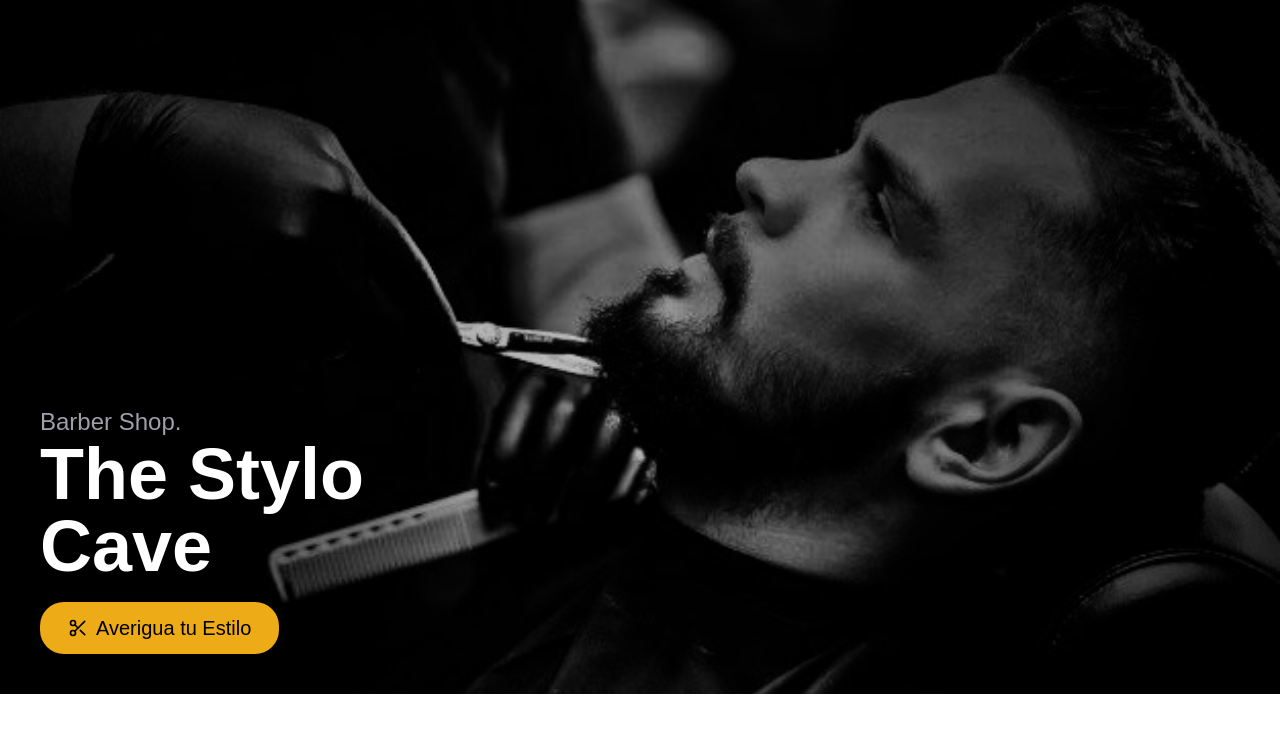
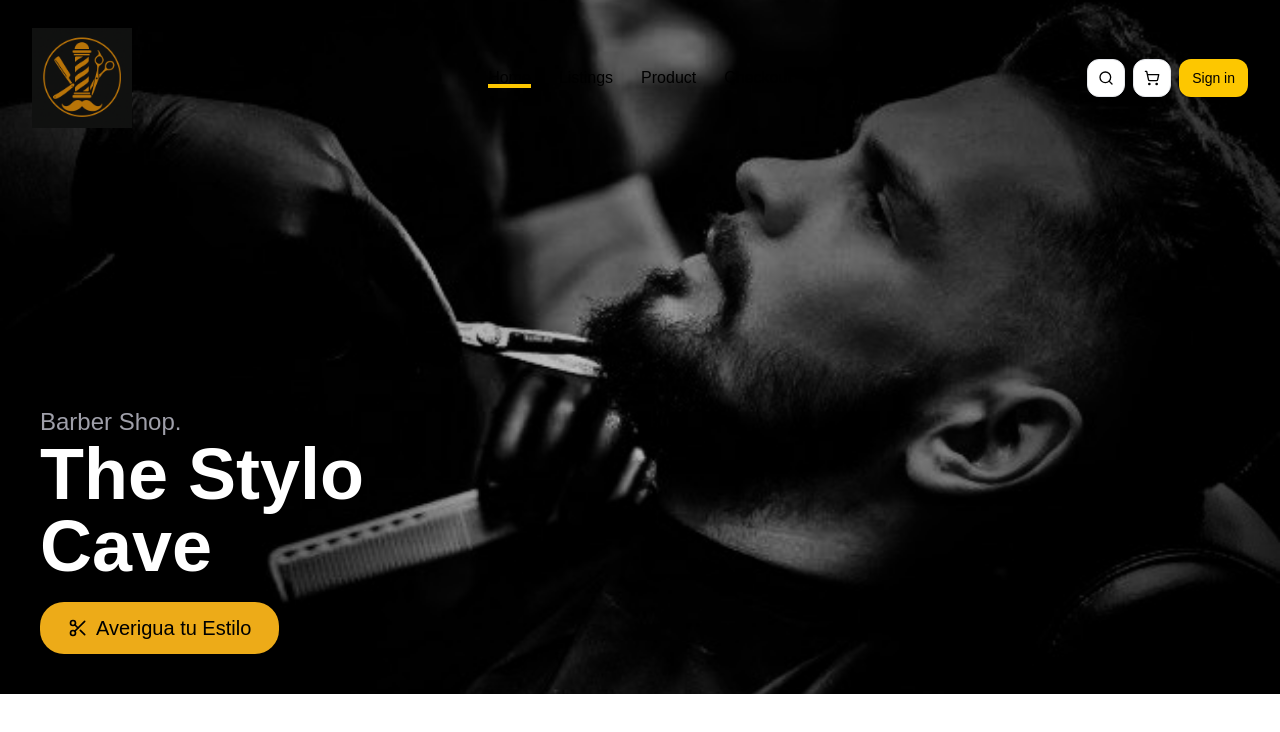
Before and after one commit to jareddelgado454/TheStyloCave, a Next.js app: page / in a window 1280 px wide. Shown: the top 732 px of the page. Built offline with nearby package versions, Linux system fonts and the light colour scheme; a web font is replaced by a local one.

Commit message:
last changes

```diff
--- a/src/app/page.tsx
+++ b/src/app/page.tsx
@@ -1,4 +1,5 @@
 import HeroSection from "@/components/HeroSection";
+import MainHeader from "@/components/MainHeader";
 import Image from "next/image";
 
 export default function Home() {
--- a/src/components/HeroSection.tsx
+++ b/src/components/HeroSection.tsx
@@ -1,9 +1,11 @@
 import Image from "next/image";
 import { LuScissors } from "react-icons/lu";
+import MainHeader from "./MainHeader";
 
 export default function HeroSection() {
   return (
-    <div className="">
+    <div className="relative">
+      <MainHeader/>
       <div
         data-hs-carousel='{
       "loadingClasses": "opacity-0"
--- /dev/null
+++ b/src/components/MainHeader.tsx
@@ -0,0 +1,158 @@
+import Image from 'next/image'
+
+export default function MainHeader() {
+  return (
+    <header className="flex flex-wrap lg:justify-start lg:flex-nowrap z-50 w-full py-7 absolute top-0 left-0">
+      <nav className="relative max-w-7xl w-full flex flex-wrap lg:grid lg:grid-cols-12 basis-full items-center px-4 md:px-6 lg:px-8 mx-auto">
+        <div className="lg:col-span-3 flex items-center">
+          <Image
+            src="/icons/logoBarber.png"
+            alt="Picture of the author"
+            width={100}
+            height={100}
+          />
+
+          <div className="ms-1 sm:ms-2"></div>
+        </div>
+
+        <div className="flex items-center gap-x-1 lg:gap-x-2 ms-auto py-1 lg:ps-6 lg:order-3 lg:col-span-3">
+          <button
+            type="button"
+            className="size-9.5 relative flex justify-center items-center rounded-xl bg-white border border-gray-200 text-black hover:bg-gray-100 focus:outline-hidden focus:bg-gray-100 disabled:opacity-50 disabled:pointer-events-none dark:bg-neutral-900 dark:border-neutral-700 dark:hover:bg-white/10 dark:text-white dark:hover:text-white dark:focus:text-white"
+          >
+            <span className="sr-only">Search</span>
+            <svg
+              className="shrink-0 size-4"
+              xmlns="http://www.w3.org/2000/svg"
+              width="24"
+              height="24"
+              viewBox="0 0 24 24"
+              fill="none"
+              stroke="currentColor"
+              strokeWidth="2"
+              strokeLinecap="round"
+              strokeLinejoin="round"
+            >
+              <path d="m21 21-4.34-4.34" />
+              <circle cx="11" cy="11" r="8" />
+            </svg>
+          </button>
+          <button
+            type="button"
+            className="size-9.5 relative flex justify-center items-center rounded-xl bg-white border border-gray-200 text-black hover:bg-gray-100 focus:outline-hidden focus:bg-gray-100 disabled:opacity-50 disabled:pointer-events-none dark:bg-neutral-900 dark:border-neutral-700 dark:hover:bg-white/10 dark:text-white dark:hover:text-white dark:focus:text-white"
+          >
+            <span className="sr-only">Cart</span>
+            <svg
+              className="shrink-0 size-4"
+              xmlns="http://www.w3.org/2000/svg"
+              width="24"
+              height="24"
+              viewBox="0 0 24 24"
+              fill="none"
+              stroke="currentColor"
+              strokeWidth="2"
+              strokeLinecap="round"
+              strokeLinejoin="round"
+            >
+              <circle cx="8" cy="21" r="1" />
+              <circle cx="19" cy="21" r="1" />
+              <path d="M2.05 2.05h2l2.66 12.42a2 2 0 0 0 2 1.58h9.78a2 2 0 0 0 1.95-1.57l1.65-7.43H5.12" />
+            </svg>
+          </button>
+          <button
+            type="button"
+            className="py-2 px-3 inline-flex items-center gap-x-2 text-sm font-medium text-nowrap rounded-xl border border-transparent bg-yellow-400 text-black hover:bg-yellow-500 focus:outline-hidden focus:bg-yellow-500 transition disabled:opacity-50 disabled:pointer-events-none"
+          >
+            Sign in
+          </button>
+
+          <div className="lg:hidden">
+            <button
+              type="button"
+              className="hs-collapse-toggle size-9.5 flex justify-center items-center text-sm font-semibold rounded-xl border border-gray-200 text-black hover:bg-gray-100 focus:outline-hidden focus:bg-gray-100 disabled:opacity-50 disabled:pointer-events-none dark:text-white dark:border-neutral-700 dark:hover:bg-neutral-700 dark:focus:bg-neutral-700"
+              id="hs-pro-hcail-collapse"
+              aria-expanded="false"
+              aria-controls="hs-pro-hcail"
+              aria-label="Toggle navigation"
+              data-hs-collapse="#hs-pro-hcail"
+            >
+              <svg
+                className="hs-collapse-open:hidden shrink-0 size-4"
+                xmlns="http://www.w3.org/2000/svg"
+                width="24"
+                height="24"
+                viewBox="0 0 24 24"
+                fill="none"
+                stroke="currentColor"
+                strokeWidth="2"
+                strokeLinecap="round"
+                strokeLinejoin="round"
+              >
+                <line x1="3" x2="21" y1="6" y2="6" />
+                <line x1="3" x2="21" y1="12" y2="12" />
+                <line x1="3" x2="21" y1="18" y2="18" />
+              </svg>
+              <svg
+                className="hs-collapse-open:block hidden shrink-0 size-4"
+                xmlns="http://www.w3.org/2000/svg"
+                width="24"
+                height="24"
+                viewBox="0 0 24 24"
+                fill="none"
+                stroke="currentColor"
+                strokeWidth="2"
+                strokeLinecap="round"
+                strokeLinejoin="round"
+              >
+                <path d="M18 6 6 18" />
+                <path d="m6 6 12 12" />
+              </svg>
+            </button>
+          </div>
+        </div>
+
+        <div
+          id="hs-pro-hcail"
+          className="hs-collapse hidden overflow-hidden transition-all duration-300 basis-full grow lg:block lg:w-auto lg:basis-auto lg:order-2 lg:col-span-6"
+          aria-labelledby="hs-pro-hcail-collapse"
+        >
+          <div className="flex flex-col gap-y-4 gap-x-0 mt-5 lg:flex-row lg:justify-center lg:items-center lg:gap-y-0 lg:gap-x-7 lg:mt-0">
+            <div>
+              <a
+                className="relative inline-block text-black focus:outline-hidden before:absolute before:bottom-0.5 before:start-0 before:-z-1 before:w-full before:h-1 before:bg-yellow-400 dark:text-white"
+                href="#"
+                aria-current="page"
+              >
+                Home
+              </a>
+            </div>
+            <div>
+              <a
+                className="inline-block text-black hover:text-gray-600 focus:outline-hidden focus:text-gray-600 dark:text-white dark:hover:text-neutral-300 dark:focus:text-neutral-300"
+                href="#"
+              >
+                Listings
+              </a>
+            </div>
+            <div>
+              <a
+                className="inline-block text-black hover:text-gray-600 focus:outline-hidden focus:text-gray-600 dark:text-white dark:hover:text-neutral-300 dark:focus:text-neutral-300"
+                href="#"
+              >
+                Product
+              </a>
+            </div>
+            <div>
+              <a
+                className="inline-block text-black hover:text-gray-600 focus:outline-hidden focus:text-gray-600 dark:text-white dark:hover:text-neutral-300 dark:focus:text-neutral-300"
+                href="#"
+              >
+                Checkout
+              </a>
+            </div>
+          </div>
+        </div>
+      </nav>
+    </header>
+  );
+}
```
